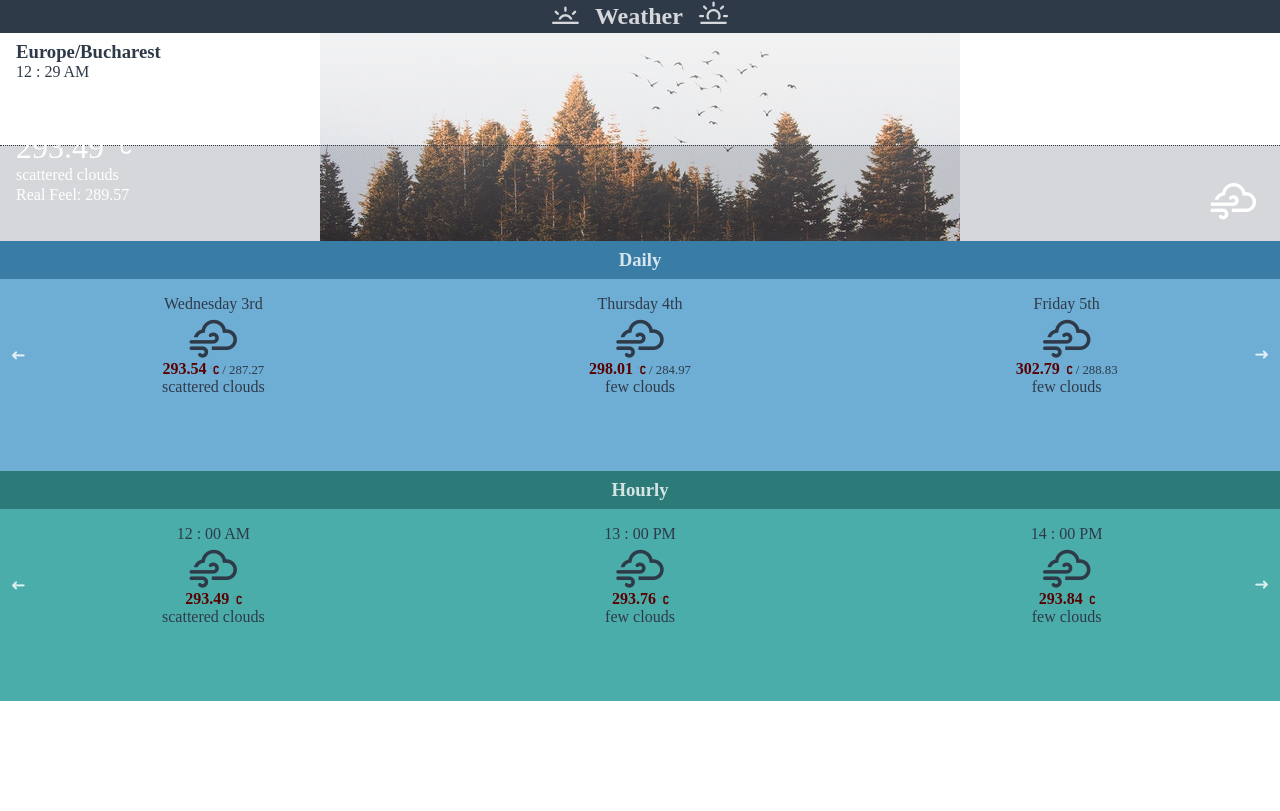
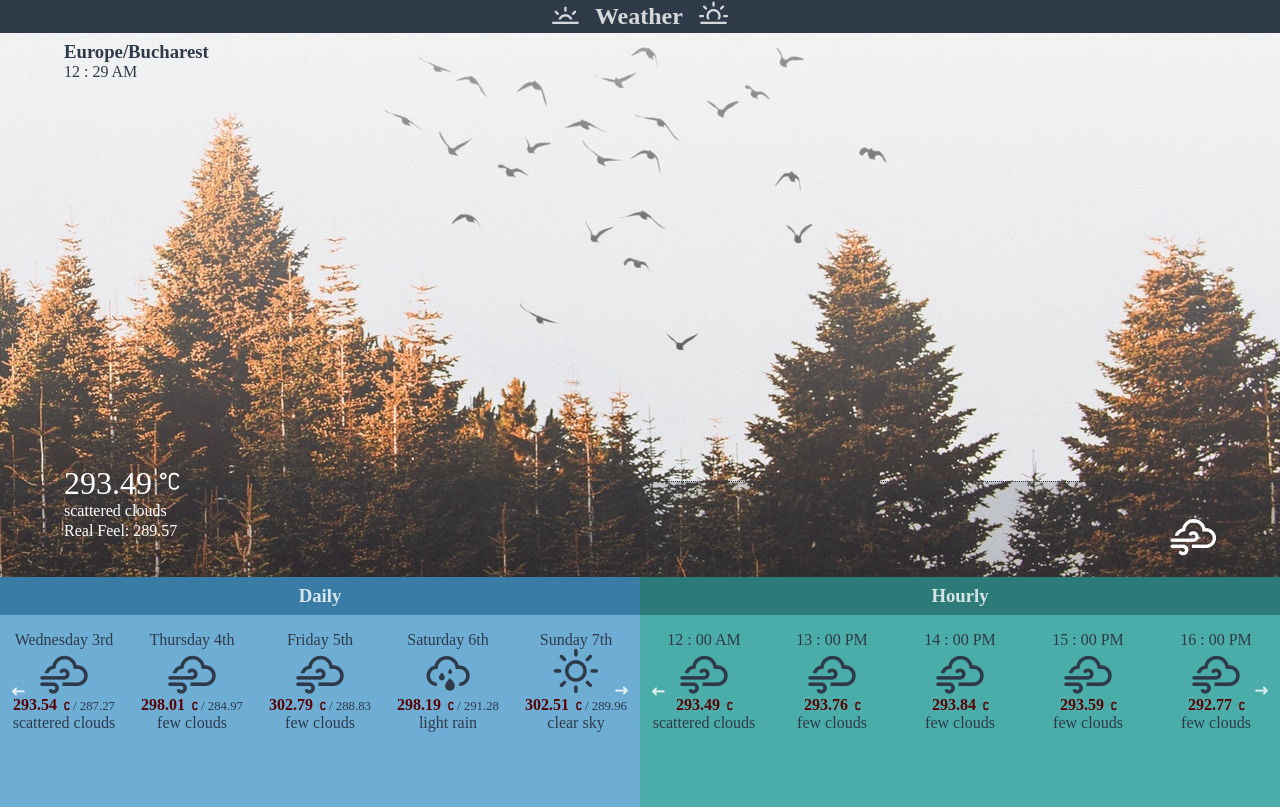
Before and after one commit to TomaAndrei90/weatherapp, a React (Create React App) app in the folder client/: page / in a window 1280 px wide. Built offline with nearby package versions, Linux system fonts and the light colour scheme; a web font is replaced by a local one.

Commit message:
responsive design

```diff
--- a/client/src/components/WeatherCard.css
+++ b/client/src/components/WeatherCard.css
@@ -17,6 +17,19 @@
 	/* color: #fff; */
 }
 
+@media (min-width: 850px) {
+	.WeatherCard--current {
+		height: 24rem;
+		padding-left: 5vw;
+	}
+}
+
+@media (min-width: 1270px) {
+	.WeatherCard--current {
+		height: 34rem;
+	}
+}
+
 .WeatherCard--current .WeatherCard__description,
 .WeatherCard--current .WeatherCard__feel {
 	color: var(--light);
@@ -28,6 +41,12 @@
 	position: absolute;
 	right: 1.5rem;
 	bottom: 1.5rem;
+}
+
+@media (min-width: 850px) {
+	.WeatherCard--current .WeatherCard__icon {
+		right: 5vw;
+	}
 }
 
 .WeatherCard--current .WeatherCard__icon i {
@@ -46,6 +65,18 @@
 	line-height: 2rem;
 	display: flex;
 	align-items: center;
+}
+
+@media (min-width: 850px) {
+	.WeatherCard--current .WeatherCard__temp {
+		margin-top: 14rem;
+	}
+}
+
+@media (min-width: 1270px) {
+	.WeatherCard--current .WeatherCard__temp {
+		margin-top: 24rem;
+	}
 }
 
 .WeatherCard--current .WeatherCard__temp i {
@@ -71,7 +102,20 @@
 	background-image: linear-gradient(rgba(255,255,255,0.5), rgba(255,255,255,0)), url('../images/bg-sm.jpg');
 	background-position: center;
 	background-repeat: no-repeat;
+}
 
+@media (min-width: 630px) {
+	.WeatherCard--current .overlay {
+		background-image: linear-gradient(rgba(255,255,255,0.5), rgba(255,255,255,0)), url('../images/bg-md.jpg');
+		background-position: 57% 50%;
+	}
+}
+
+@media (min-width: 1270px) {
+	.WeatherCard--current .overlay {
+		background-image: linear-gradient(rgba(255,255,255,0.5), rgba(255,255,255,0)), url('../images/bg-lg.jpg');
+		background-position: 85% 50%;
+	}
 }
 
 .overlay-dark {
@@ -84,12 +128,6 @@
 	right: 0;
 	z-index: -1;
 	border-top: 1px dotted;
-}
-
-.WeatherCard--daily .WeatherCard__temp,
-.WeatherCard--hourly .WeatherCard__temp {
-	/* display: flex; */
-	/* justify-content: center; */
 }
 
 .WeatherCard--daily .WeatherCard__temp,
--- a/client/src/components/WeatherDashboard.css
+++ b/client/src/components/WeatherDashboard.css
@@ -1,6 +1,13 @@
 .WeatherDashboard {
 	text-align: center;
 	position: relative;
+}
+
+@media (min-width: 850px) {
+	.WeatherDashboard {
+		width: 50vw;
+		display: inline-block;
+	}
 }
 
 .WeatherDashboard h3 {
--- a/client/src/components/WeatherDashboard.js
+++ b/client/src/components/WeatherDashboard.js
@@ -19,7 +19,14 @@ const WeatherDashboard = () => {
 	const [ dailyCurrentIndex, setDailySlide] = useState(0);
 	const [ hourlyCurrentIndex, setHourlySlide] = useState(0);
 
-	const displayCount = 3;
+	const { innerWidth } = window;
+
+	let displayCount = 3;
+	if (innerWidth >= 600) displayCount = 4;
+	if (innerWidth >= 850) displayCount = 3;
+	if (innerWidth >= 1020) displayCount = 4;
+	if (innerWidth >= 1250) displayCount = 5;
+
 	const carouselProps = {
 		showIndicators: false,
 		showStatus: false,
```
Also changed, not shown: 1 other file (tests, documents, lock files or other folders).
